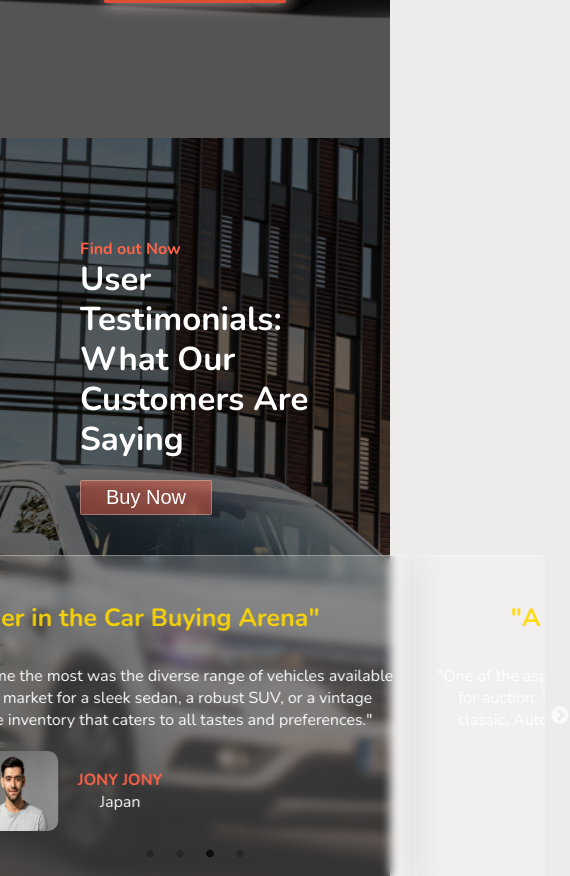
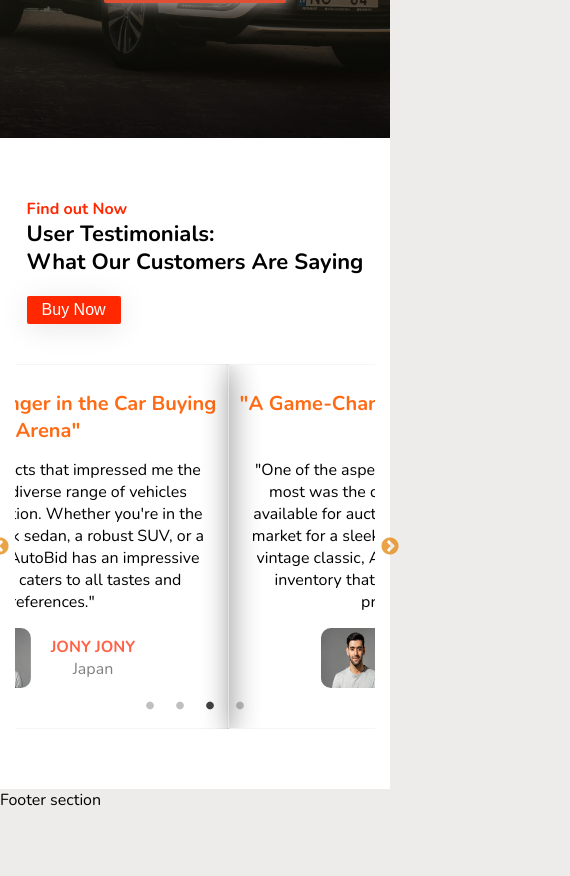
Before and after one commit to rashidulislamg71/get.car, a React (Vite) app: page / in a window 390 px wide. Shown: the part 4060-4936 px from the top of the page, 570 px wide, since content can reach past the window. After the commit the page ends 4871 px from the top, so only its background shows below. Built offline with nearby package versions, Linux system fonts and the light colour scheme.

Commit message:
update testimonials

```diff
--- a/src/Component/HomeAbout/HomeAbout.module.css
+++ b/src/Component/HomeAbout/HomeAbout.module.css
@@ -42,7 +42,6 @@
   .homeAbout_img img {
     max-width: 900px;
   }
-
 }
 @media screen and (max-width: 834px) {
   .homeAbout_inner_content {
@@ -60,10 +59,10 @@
   }
 
   .homeAbout_text h2 {
-    font-size: 28px; /* ছোট স্ক্রিনে হেডিং সাইজ ছোট হবে */
+    font-size: 28px;
   }
 
   .homeAbout_text img {
-    width: 150px; /* ছোট স্ক্রিনে সিগনেচার ইমেজ সাইজ ছোট হবে */
+    width: 150px;
   }
 }
--- a/src/Component/MembershipOffer/MembershipOffer.module.css
+++ b/src/Component/MembershipOffer/MembershipOffer.module.css
@@ -1,6 +1,6 @@
 .membershipOfferContainer {
-  background: linear-gradient(#000000ab, #000000ab),
-    url(../../assets/images/membershi_img/membershi_img.jpg);
+  background: linear-gradient(#676847b0, #000000b7),
+    url(../../assets/images/Testimonials_img/testimonial-bg.png);
   padding: 120px 0px;
   background-position: center;
   background-attachment: fixed;
--- a/src/Component/Testimonials/Testimonial.css
+++ b/src/Component/Testimonials/Testimonial.css
@@ -7,38 +7,39 @@
 }
 
 .testimonials_container {
-    background: linear-gradient(#00000093, #00000091),
-      url(../../assets/images/Testimonials_img/testimonial-bg.png);
+}
+
+.testimonials_inner_content {
+  background: #fff;
   background-position: center;
   background-repeat: no-repeat;
   background-size: cover;
+  padding: 100px 80px;
 }
 
-  .testimonials_inner_content {
-    padding: 100px 80px;
-  }
 .testimonials_titles {
   flex: 1;
-    color: #ffff;
+  color: #000;
 }
+
 .testimonials_titles h4 {
-    color: tomato;
+  color: rgb(255, 40, 0);
 }
+
 .testimonials_titles h1 {
   font-size: 33px;
   line-height: 40px;
 }
+
 .testimonials_titles button {
   margin: 20px 0px;
   padding: 5px 25px;
   font-size: 20px;
   color: #fff;
   border-radius: 2px;
-    background: rgba(255, 99, 71, 0.432);
+  background: rgb(255, 40, 0);
   box-shadow: 0 4px 30px rgba(0, 0, 0, 0.1);
-    backdrop-filter: blur(5px);
-    -webkit-backdrop-filter: blur(5px);
-    border: 1px solid rgba(255, 255, 255, 0.3);
+  border: none;
   cursor: pointer;
   transition: all 0.5s ease;
 }
@@ -47,37 +48,37 @@
   transform: translate(10px) translateY(10px);
 }
 
-  .slider-container{
+.slider-container {
   max-width: 700px;
   height: auto;
 }
 
 .testimonials_single_box {
-    max-width: 700px;
   padding: 15px;
   border-radius: 2px;
   background: rgba(255, 255, 255, 0.2);
-    box-shadow: 0 4px 30px rgba(0, 0, 0, 0.1);
-    backdrop-filter: blur(5px);
-    -webkit-backdrop-filter: blur(5px);
-    border: 1px solid rgba(255, 255, 255, 0.3);
-    color: #fff;
+  box-shadow: 4px 4px 30px rgba(0, 0, 0, 0.473);
+  border: 1px solid rgba(245, 241, 241, 0.733);
   text-align: center;
   cursor: pointer;
 }
+
 .testimonials_single_box h2 {
   font-size: 25px;
   margin-top: 30px;
-    color: rgba(255, 217, 0, 0.918);
+  color: rgba(255, 94, 0, 0.918);
 }
+
 .testimonials_single_box p {
   margin: 30px 0px 20px 0px;
 }
+
 .testimonials_img {
   gap: 10px;
   color: tomato;
   margin: 0px 0px 30px 0px;
 }
+
 .testimonials_img img {
   width: 90px;
   height: 80px;
@@ -86,9 +87,13 @@ margin: 0px 0px 30px 0px;
 
 .testimonials_img p {
   margin: 0px;
-    color: #ffff;
+  color: gray;
 }
 
+button.slick-prev:before,
+button.slick-next:before {
+  color: rgb(228, 133, 10);
+}
 
 .slick-dots {
   position: absolute;
@@ -103,5 +108,71 @@ margin: 0px 0px 30px 0px;
 
 .slick-dots li button:before {
   font-size: 9px;
+}
+
+
+@media (max-width: 1024px) {
+  .testimonials_inner_content {
+    padding: 60px 15px;
+    flex-direction: column;
+  }
+
+  .slider-container {
+    max-width: 600px;
+  }
+
+  .testimonials_single_box {
+    padding: 15px;
+    max-width: 600px;
+  }
+}
+
+
+@media (max-width: 768px) {
+  .slider-container {
+    max-width: 500px;
+  }
+
+  .testimonials_single_box {
+    padding: 10px;
+    max-width: 500px;
+  }
+  .testimonials_single_box h2 {
+    margin-top: 15px;
+    font-size: 20px;
+  }
+
+  .testimonials_single_box p {
+    margin: 15px 0px;
+  }
+  .testimonials_img img {
+    width: 70px;
+    height: 60px;
+  }
+
+  .testimonials_img p {
+    margin: 0px;
+  }
 
 }
+
+@media (max-width: 480px) {
+  .testimonials_titles h1 {
+    font-size: 22px;
+    line-height: 28px;
+  }
+
+  .testimonials_titles button {
+    padding: 5px 15px;
+    font-size: 16px;
+  }
+
+  .slider-container {
+    max-width: 100%;
+  }
+
+  .testimonials_single_box {
+    padding: 10px;
+    max-width: 100%;
+  }
+}
--- a/src/Component/Testimonials/Testimonials.jsx
+++ b/src/Component/Testimonials/Testimonials.jsx
@@ -1,5 +1,6 @@
 /* eslint-disable react/no-unescaped-entities */
 import man from "../../assets/images/Testimonials_img/testimonial_man.jpg";
+import road from "../../assets/images/Testimonials_img/Road.png";
 
 import Slider from "react-slick";
 import "slick-carousel/slick/slick.css";
@@ -20,6 +21,8 @@ const Testimonials = () => {
 
   return (
     <div className="testimonials_container">
+
+
       <div className="flex testimonials_inner_content">
         <div className="testimonials_titles">
           <h4>Find out Now</h4>
```
Also changed, not shown: src/assets/images/NewFeedImg/New_feed.png (added), src/assets/images/Testimonials_img/Road.png (added). Lines whose indentation alone changed are shown as unchanged.
